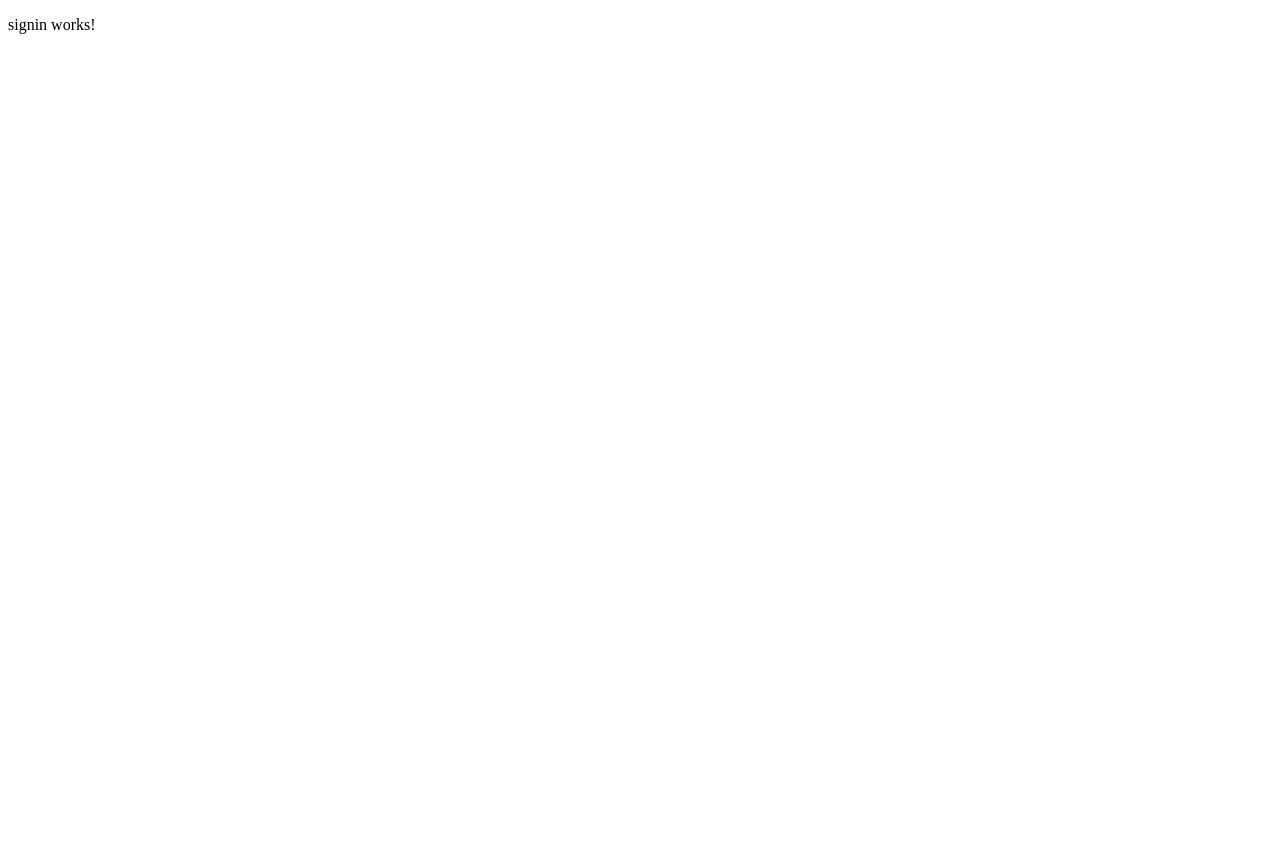
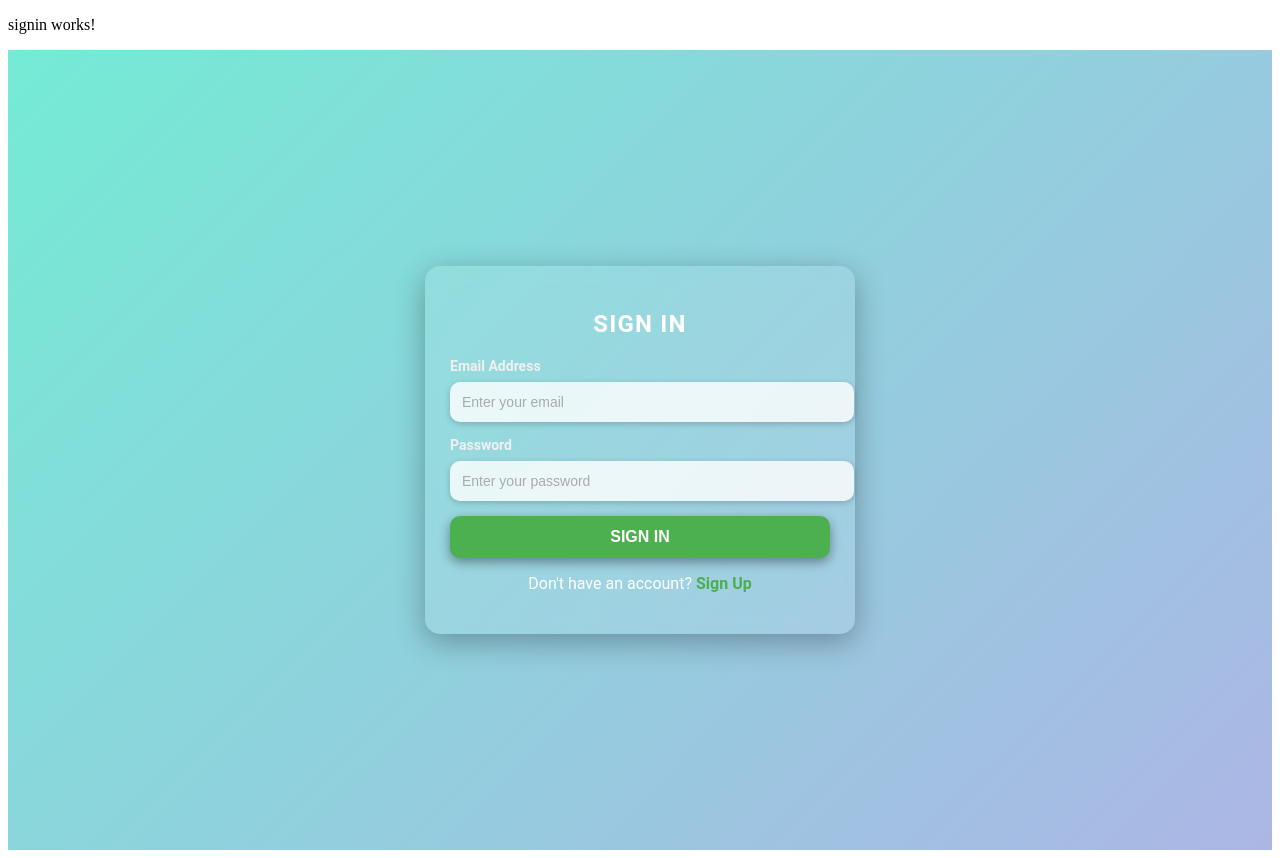
Before and after one commit to ifti23/chargeHub-Berlin, an Angular app: page /signin in a window 1280 px wide. Before the commit the page ends 800 px from the top, so only its background shows below. Built offline with nearby package versions, Linux system fonts and the light colour scheme.

Commit message:
Updated signup, signin, and search components."

```diff
--- a/angular.json
+++ b/angular.json
@@ -92,5 +92,8 @@
         }
       }
     }
+  },
+  "cli": {
+    "analytics": false
   }
 }
--- a/package.json
+++ b/package.json
@@ -18,6 +18,7 @@
     "@angular/platform-browser": "^19.0.0",
     "@angular/platform-browser-dynamic": "^19.0.0",
     "@angular/router": "^19.0.0",
+    "@rollup/rollup-win32-x64-msvc": "^4.29.1",
     "rxjs": "~7.8.0",
     "tslib": "^2.3.0",
     "zone.js": "~0.15.0"
--- a/src/app/auth/signin/signin.component.css
+++ b/src/app/auth/signin/signin.component.css
@@ -0,0 +1,110 @@
+/* Global styles */
+body {
+    font-family: 'Roboto', sans-serif;
+    background: linear-gradient(135deg, #74ebd5, #acb6e5);
+    margin: 0;
+    padding: 0;
+    display: flex;
+    justify-content: center;
+    align-items: center;
+    height: 100vh;
+    color: #fff;
+}
+
+/* Headings */
+h2 {
+    text-align: center;
+    color: #fff;
+    font-weight: 700;
+    margin-bottom: 20px;
+    text-transform: uppercase;
+    letter-spacing: 1.2px;
+}
+
+/* Form container */
+.form-container {
+    background: rgba(255, 255, 255, 0.1);
+    padding: 25px;
+    border-radius: 15px;
+    backdrop-filter: blur(10px);
+    box-shadow: 0 8px 30px rgba(0, 0, 0, 0.3);
+    width: 100%;
+    max-width: 380px;
+    text-align: center;
+}
+
+/* Form Labels */
+label {
+    font-size: 14px;
+    font-weight: 600;
+    display: block;
+    margin-bottom: 8px;
+    color: #f0f0f0;
+    text-align: left;
+}
+
+/* Input Fields */
+input[type="text"], input[type="password"], input[type="email"] {
+    width: 100%;
+    padding: 12px;
+    margin-bottom: 15px;
+    border: none;
+    border-radius: 10px;
+    font-size: 14px;
+    background-color: rgba(255, 255, 255, 0.8);
+    color: #333;
+    box-shadow: 0 2px 6px rgba(0, 0, 0, 0.2);
+    transition: all 0.3s ease;
+}
+
+input[type="text"]:focus, input[type="password"]:focus, input[type="email"]:focus {
+    outline: none;
+    background-color: #fff;
+    box-shadow: 0 4px 8px rgba(0, 0, 0, 0.3);
+}
+
+/* Submit Button */
+button {
+    width: 100%;
+    padding: 12px;
+    background-color: #4CAF50;
+    color: #fff;
+    border: none;
+    border-radius: 10px;
+    font-size: 16px;
+    font-weight: bold;
+    cursor: pointer;
+    text-transform: uppercase;
+    box-shadow: 0 4px 12px rgba(0, 0, 0, 0.4);
+    transition: all 0.3s ease;
+}
+
+button:hover {
+    background-color: #3e8e41;
+    transform: translateY(-2px);
+    box-shadow: 0 6px 14px rgba(0, 0, 0, 0.5);
+}
+
+/* Link to Sign Up page */
+a {
+    color: #4CAF50;
+    text-decoration: none;
+    font-weight: 600;
+}
+
+a:hover {
+    text-decoration: underline;
+}
+
+/* Paragraph below form */
+form p {
+    margin-top: 15px;
+    font-size: 14px;
+    color: #ddd;
+}
+
+/* Placeholder styles */
+input::placeholder {
+    font-size: 14px;
+    color: #aaa;
+}
--- a/src/app/auth/signin/signin.component.html
+++ b/src/app/auth/signin/signin.component.html
@@ -1 +1,32 @@
 <p>signin works!</p>
+<!DOCTYPE html>
+<html lang="en">
+<head>
+    <meta charset="UTF-8">
+    <meta name="viewport" content="width=device-width, initial-scale=1.0">
+    <title>Sign In</title>
+
+</head>
+<body>
+    <div class="form-container">
+        <h2>Sign In</h2>
+        <form id="signin-form">
+            <!-- Email Field -->
+            <label for="email">Email Address</label>
+            <input type="email" id="email" name="email" placeholder="Enter your email" required>
+
+            <!-- Password Field -->
+            <label for="password">Password</label>
+            <input type="password" id="password" name="password" placeholder="Enter your password" required>
+
+            <!-- Submit Button -->
+            <button type="submit">Sign In</button>
+        </form>
+
+        <!-- Navigation to Sign Up -->
+        <p>Don't have an account?
+            <a href="signup.html">Sign Up</a>
+        </p>
+    </div>
+</body>
+</html>
--- a/src/app/auth/signup/signup.component.css
+++ b/src/app/auth/signup/signup.component.css
@@ -0,0 +1,111 @@
+/* Global styles */
+body {
+    font-family: 'Roboto', sans-serif;
+    background: linear-gradient(135deg, #A7B8D4, #E2E8F0); /* Soft blue gradient */
+    margin: 0;
+    padding: 0;
+    display: flex;
+    justify-content: center;
+    align-items: center;
+    height: 100vh;
+    color: #333; /* Dark text for better contrast */
+}
+
+/* Headings */
+h2 {
+    text-align: center;
+    color: #333;
+    font-weight: 700;
+    margin-bottom: 20px;
+    text-transform: uppercase;
+    letter-spacing: 1px;
+    font-size: 24px;
+}
+
+/* Form container */
+.form-container {
+    background: rgba(255, 255, 255, 0.9); /* Light white background */
+    padding: 25px;
+    border-radius: 15px;
+    box-shadow: 0 8px 20px rgba(0, 0, 0, 0.1); /* Soft shadow */
+    width: 100%;
+    max-width: 400px;
+    text-align: center;
+}
+
+/* Label styling */
+label {
+    font-size: 14px;
+    font-weight: 600;
+    display: block;
+    margin-bottom: 8px;
+    color: #555; /* Darker text color for labels */
+    text-align: left;
+}
+
+/* Input Fields */
+input[type="text"], input[type="password"], input[type="email"] {
+    width: 100%;
+    padding: 12px;
+    margin-bottom: 15px;
+    border: 1px solid #ddd; /* Light border for input fields */
+    border-radius: 8px;
+    font-size: 14px;
+    background-color: #f9f9f9; /* Light grey background */
+    color: #333;
+    box-shadow: 0 2px 6px rgba(0, 0, 0, 0.1);
+    transition: all 0.3s ease;
+}
+
+input[type="text"]:focus, input[type="password"]:focus, input[type="email"]:focus {
+    outline: none;
+    background-color: #fff;
+    border-color: #4CAF50; /* Green border on focus */
+    box-shadow: 0 4px 8px rgba(0, 0, 0, 0.2);
+}
+
+/* Button styling */
+button {
+    width: 100%;
+    padding: 12px;
+    background-color: #4CAF50; /* Subtle green for button */
+    color: #fff;
+    border: none;
+    border-radius: 8px;
+    font-size: 16px;
+    font-weight: bold;
+    cursor: pointer;
+    text-transform: uppercase;
+    box-shadow: 0 4px 12px rgba(0, 0, 0, 0.1);
+    transition: all 0.3s ease;
+}
+
+button:hover {
+    background-color: #45a049; /* Darker green on hover */
+    transform: translateY(-2px);
+    box-shadow: 0 6px 14px rgba(0, 0, 0, 0.2);
+}
+
+/* Links */
+a {
+    color: #4CAF50; /* Green link color */
+    text-decoration: none;
+    font-weight: 600;
+}
+
+a:hover {
+    text-decoration: underline;
+}
+
+/* Paragraph text */
+form p {
+    margin-top: 15px;
+    font-size: 14px;
+    color: #666; /* Lighter grey for paragraph text */
+}
+
+/* Input placeholder text */
+input::placeholder {
+    font-size: 14px;
+    color: #aaa; /* Light grey placeholder text */
+}
--- a/src/app/auth/signup/signup.component.html
+++ b/src/app/auth/signup/signup.component.html
@@ -1 +1,23 @@
-<p>signup works!</p>
+<!DOCTYPE html>
+<html lang="en">
+<head>
+    <meta charset="UTF-8">
+    <meta name="viewport" content="width=device-width, initial-scale=1.0">
+    <title>Signup</title>
+</head>
+<body>
+    <div class="form-container">
+        <h2>Sign Up</h2>
+        <form id="signup-form">
+            <label for="username">Username</label>
+            <input type="text" id="username" name="username" placeholder="Enter your username" required>
+
+            <label for="password">Password</label>
+            <input type="password" id="password" name="password" placeholder="Enter your password" required>
+
+            <button type="submit">Sign Up</button>
+        </form>
+        <p>Already have an account? <a href="signin.html">Sign In</a></p>
+    </div>
+</body>
+</html>
--- a/src/app/main/search/search.component.css
+++ b/src/app/main/search/search.component.css
@@ -0,0 +1,111 @@
+/* General styles */
+.search-container {
+    max-width: 800px;
+    margin: 0 auto;
+    padding: 20px;
+    background-color: #f9f9f9;
+    border-radius: 8px;
+    box-shadow: 0 4px 8px rgba(0, 0, 0, 0.1);
+  }
+
+  h2 {
+    text-align: center;
+    font-size: 24px;
+    margin-bottom: 20px;
+  }
+
+  /* Postal Code Search Form */
+  .search-form {
+    display: flex;
+    flex-direction: column;
+    align-items: center;
+  }
+
+  .search-form label {
+    font-size: 16px;
+    margin-bottom: 8px;
+  }
+
+  .search-form input {
+    width: 100%;
+    padding: 10px;
+    font-size: 16px;
+    border-radius: 5px;
+    border: 1px solid #ccc;
+    margin-bottom: 15px;
+  }
+
+  .search-form button {
+    padding: 10px 20px;
+    background-color: #4CAF50;
+    color: white;
+    border: none;
+    border-radius: 5px;
+    cursor: pointer;
+    font-size: 16px;
+  }
+
+  .search-form button:hover {
+    background-color: #45a049;
+  }
+
+  /* Stations List */
+  .stations-list {
+    margin-top: 20px;
+  }
+
+  .station-card {
+    background-color: #ffffff;
+    padding: 15px;
+    margin-bottom: 15px;
+    border-radius: 8px;
+    box-shadow: 0 2px 5px rgba(0, 0, 0, 0.1);
+  }
+
+  .station-card h3 {
+    margin: 0;
+    font-size: 20px;
+    color: #333;
+  }
+
+  .station-card p {
+    font-size: 16px;
+    margin-bottom: 10px;
+  }
+
+  .view-details {
+    padding: 8px 16px;
+    background-color: #008CBA;
+    color: white;
+    border: none;
+    border-radius: 5px;
+    cursor: pointer;
+  }
+
+  .view-details:hover {
+    background-color: #007B9E;
+  }
+
+  /* Status Classes */
+  .status {
+    font-weight: bold;
+  }
+
+  .status.available {
+    color: green;
+  }
+
+  .status.in-use {
+    color: orange;
+  }
+
+  .status.under-maintenance {
+    color: red;
+  }
+
+  /* No Stations Found */
+  .no-stations {
+    text-align: center;
+    margin-top: 30px;
+    color: #999;
+  }
--- a/src/app/main/search/search.component.html
+++ b/src/app/main/search/search.component.html
@@ -1 +1,41 @@
-<p>search works!</p>
+<div class="search-container">
+    <h2>Search Charging Stations</h2>
+
+    <!-- Postal Code Search Form -->
+    <form class="search-form">
+      <label for="postalCode">Enter Postal Code</label>
+      <input
+        type="text"
+        id="postalCode"
+        name="postalCode"
+        placeholder="Enter your postal code"
+        required
+      />
+      <button type="submit">Search</button>
+    </form>
+
+    <!-- Display search results (Charging stations) -->
+    <div class="stations-list">
+      <p>Stations near postal code: <span class="postal-code">12345</span></p>
+      <div class="station-card">
+        <h3>Station 1</h3>
+        <p>Status: <span class="status available">Available</span></p>
+        <button class="view-details">View Details</button>
+      </div>
+      <div class="station-card">
+        <h3>Station 2</h3>
+        <p>Status: <span class="status in-use">In Use</span></p>
+        <button class="view-details">View Details</button>
+      </div>
+      <div class="station-card">
+        <h3>Station 3</h3>
+        <p>Status: <span class="status under-maintenance">Under Maintenance</span></p>
+        <button class="view-details">View Details</button>
+      </div>
+    </div>
+
+    <!-- If no stations found -->
+    <div class="no-stations">
+      <p>No stations found for this postal code. Try another search.</p>
+    </div>
+  </div>
```
Also changed, not shown: 1 other file (tests, documents, lock files or other folders).
